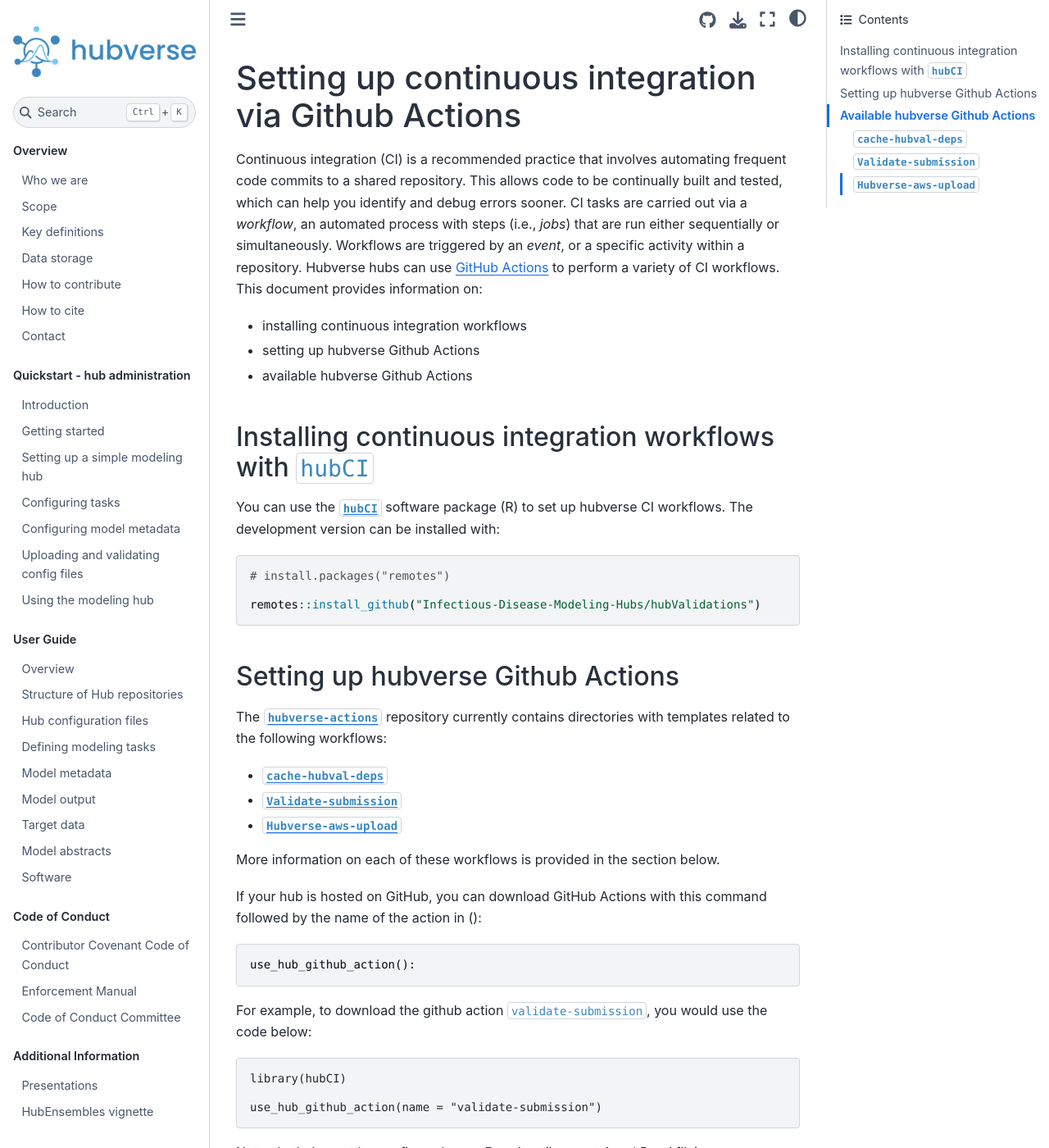
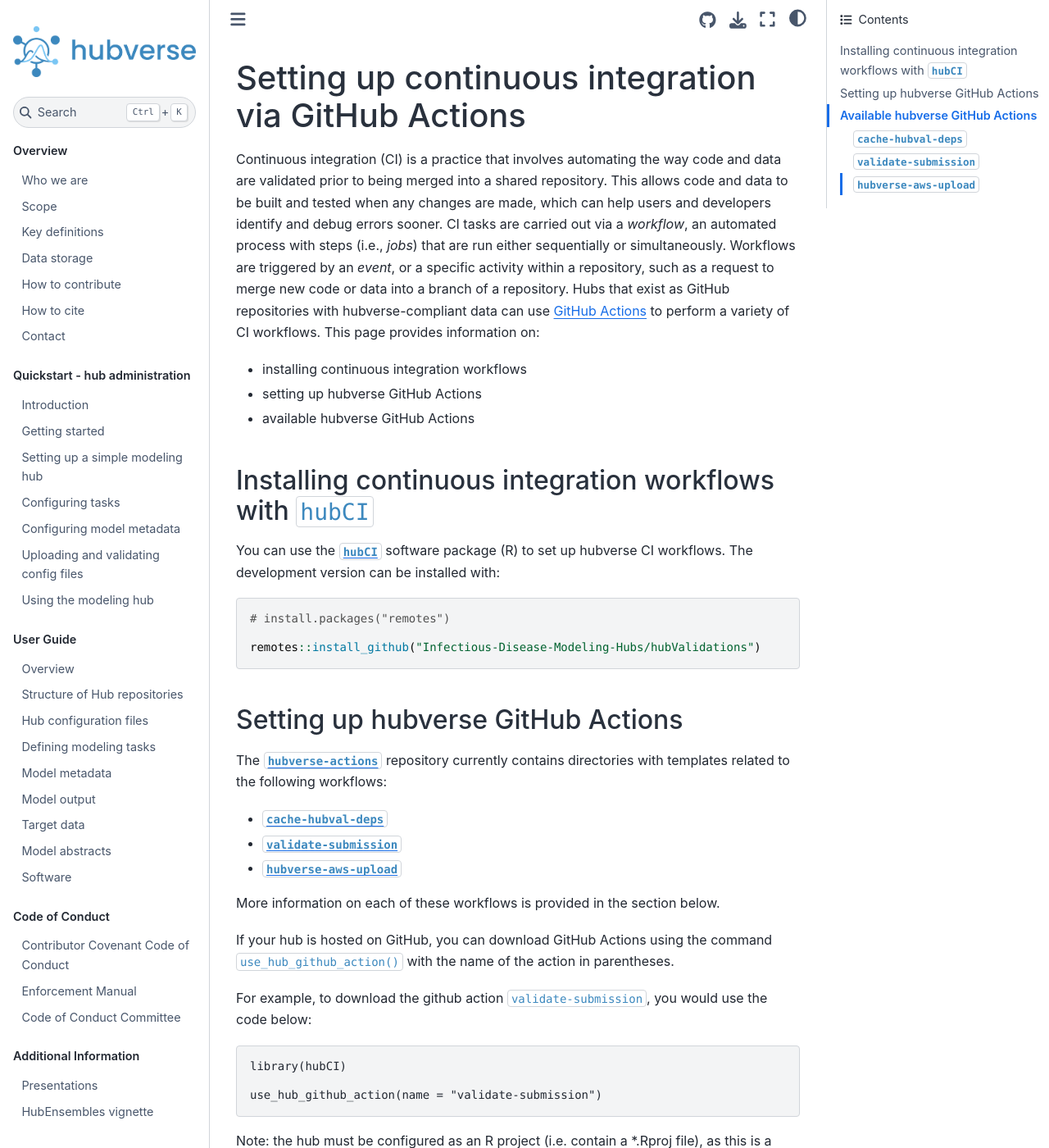
Before and after one commit to hubverse-org/hubDocs, a Sphinx documentation site: the page built from docs/source/quickstart-hub-admin/continuous-integration.md, in a window 1280 px wide and 1400 px high. Shown: the whole window at 82% size. Built offline with Sphinx 7.4.7 and the Sphinx Book theme 1.1.4, drawn with Linux system fonts in a browser that asks for light colours; some of the changed text lies outside the part shown.

Commit message:
Update continuous-integration.md

````diff
--- a/docs/source/quickstart-hub-admin/continuous-integration.md
+++ b/docs/source/quickstart-hub-admin/continuous-integration.md
@@ -1,10 +1,10 @@
-# Setting up continuous integration via Github Actions
+# Setting up continuous integration via GitHub Actions
 
-Continuous integration (CI) is a recommended practice that involves automating frequent code commits to a shared repository. This allows code to be continually built and tested, which can help you identify and debug errors sooner. CI tasks are carried out via a *workflow*, an automated process with steps (i.e., *jobs*) that are run either sequentially or simultaneously. Workflows are triggered by an *event*, or a specific activity within a repository. Hubverse hubs can use [GitHub Actions](https://github.com/features/actions) to perform a variety of CI workflows.
-This document provides information on:
+Continuous integration (CI) is a practice that involves automating the way code and data are validated prior to being merged into a shared repository. This allows code and data to be built and tested when any changes are made, which can help users and developers identify and debug errors sooner. CI tasks are carried out via a *workflow*, an automated process with steps (i.e., *jobs*) that are run either sequentially or simultaneously. Workflows are triggered by an *event*, or a specific activity within a repository, such as a request to merge new code or data into a branch of a repository. Hubs that exist as GitHub repositories with hubverse-compliant data can use [GitHub Actions](https://github.com/features/actions) to perform a variety of CI workflows.
+This page provides information on:
 * installing continuous integration workflows
-* setting up hubverse Github Actions
-* available hubverse Github Actions
+* setting up hubverse GitHub Actions
+* available hubverse GitHub Actions
 
 
 ## Installing continuous integration workflows with `hubCI`
@@ -15,21 +15,18 @@
 
 remotes::install_github("Infectious-Disease-Modeling-Hubs/hubValidations")
 ```
-## Setting up hubverse Github Actions
+## Setting up hubverse GitHub Actions
 
 The [`hubverse-actions`](https://github.com/Infectious-Disease-Modeling-Hubs/hubverse-actions) repository currently contains directories with templates related to the following workflows:
 
 * [`cache-hubval-deps`](https://github.com/Infectious-Disease-Modeling-Hubs/hubverse-actions/tree/main/cache-hubval-deps)
-* [`Validate-submission`](https://github.com/Infectious-Disease-Modeling-Hubs/hubverse-actions/tree/main/validate-submission)
-* [`Hubverse-aws-upload`](https://github.com/Infectious-Disease-Modeling-Hubs/hubverse-actions/tree/main/hubverse-aws-upload)
+* [`validate-submission`](https://github.com/Infectious-Disease-Modeling-Hubs/hubverse-actions/tree/main/validate-submission)
+* [`hubverse-aws-upload`](https://github.com/Infectious-Disease-Modeling-Hubs/hubverse-actions/tree/main/hubverse-aws-upload)
 
 More information on each of these workflows is provided in the section below.
 
-If your hub is hosted on GitHub, you can download GitHub Actions with this command followed by the name of the action in ():
+If your hub is hosted on GitHub, you can download GitHub Actions using the command `use_hub_github_action()` with the name of the action in parentheses.
 
-```
-use_hub_github_action():
-```
 For example, to download the github action `validate-submission`, you would use the code below:
 
 ```{r example, eval = FALSE}
@@ -38,9 +35,9 @@
 use_hub_github_action(name = "validate-submission")
 ```
 
-Note: the hub must be configured as an R project (i.e. contain a *.Rproj file)
+Note: the hub must be configured as an R project (i.e. contain a *.Rproj file), as this is a requirement of the `usethis` function we are using to create these workflows.
 
-## Available hubverse Github Actions
+## Available hubverse GitHub Actions
 
 ### [`cache-hubval-deps`](https://github.com/Infectious-Disease-Modeling-Hubs/hubverse-actions/tree/main/cache-hubval-deps)
 This hubverse action downloads the software components that are required for others to work properly (i.e., *dependencies*) in `hubValidations` and stores them on a high-speed storage layer (i.e., *cache*) on the `main` branch. This dependency cache is available to all child branches, including on forks, which speeds up most submission validation workflows.
@@ -50,21 +47,21 @@
 More information can be found [here](https://github.com/Infectious-Disease-Modeling-Hubs/hubverse-actions/tree/main/cache-hubval-deps).
 
 
-### [`Validate-submission`](https://github.com/Infectious-Disease-Modeling-Hubs/hubverse-actions/tree/main/validate-submission)
-This hubverse action installs the `hubValidations` package from GitHub using pak as well as required system dependencies.
+### [`validate-submission`](https://github.com/Infectious-Disease-Modeling-Hubs/hubverse-actions/tree/main/validate-submission)
+This hubverse action installs the `hubValidations` package from GitHub using [pak](https://pak.r-lib.org/) as well as required system dependencies.
 It then performs submission validation checks through the function `hubValidations::validate_pr()`.
 
 The action is triggered by pull requests onto the `main` branch that add or modify files in the `model-output` and/or `model-metadata` directories.
 
-More information can be found [here](https://github.com/Infectious-Disease-Modeling-Hubs/hubverse-actions/tree/main/validate-submission).
+More information can be found [here](https://github.com/Infectious-Disease-Modeling-Hubs/hubverse-actions/tree/main/validate-submission) as well as in the hubValidations vignette on [Validating Pull Requests on GitHub](https://infectious-disease-modeling-hubs.github.io/hubValidations/articles/validate-pr.html).
 
-### [`Hubverse-aws-upload`](https://github.com/Infectious-Disease-Modeling-Hubs/hubverse-actions/tree/main/hubverse-aws-upload)
-This action uploads your hub data to Hubverse-hosted cloud storage. Currently, the workflow has a single job, `upload`, that pushes data to an Amazon Web Services (AWS) Simple Storage Service (S3) bucket.
+### [`hubverse-aws-upload`](https://github.com/Infectious-Disease-Modeling-Hubs/hubverse-actions/tree/main/hubverse-aws-upload)
+This action uploads your hub data to hubverse-hosted cloud storage. Currently, the workflow has a single job, `upload`, that pushes data to an Amazon Web Services (AWS) Simple Storage Service (S3) bucket.
 The `upload` job inspects the hub's admin config (`admin.json`) for a `cloud` group. If cloud is enabled (i.e., if `cloud.enabled` is set to `true`), the job:
-* authenticates to the Hubverse AWS account
+* authenticates to the hubverse AWS account
 * uses `cloud.host.storage` to determine the name of the hub's S3 bucket, and
 * syncs the hub's `hub-config`, `model-metadata`, and `model-output` directories to the S3 bucket
 
-Before using this action, a member of the Hubverse development team will need to "onboard" your hub to AWS.
+Before using this action, a member of the hubverse development team will need to "onboard" your hub to AWS.
 
 More information can be found [here](https://github.com/Infectious-Disease-Modeling-Hubs/hubverse-actions/tree/main/hubverse-aws-upload).
````
